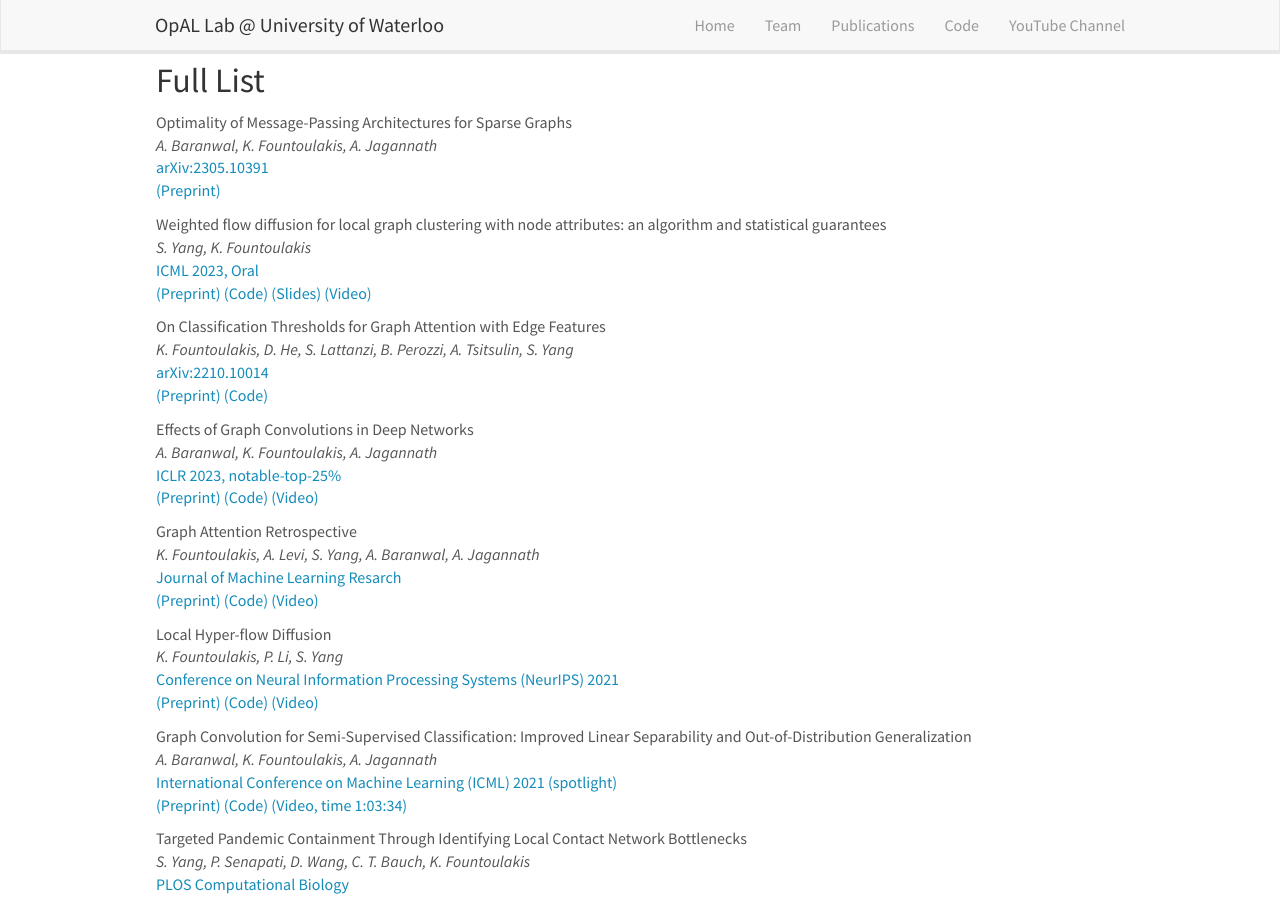
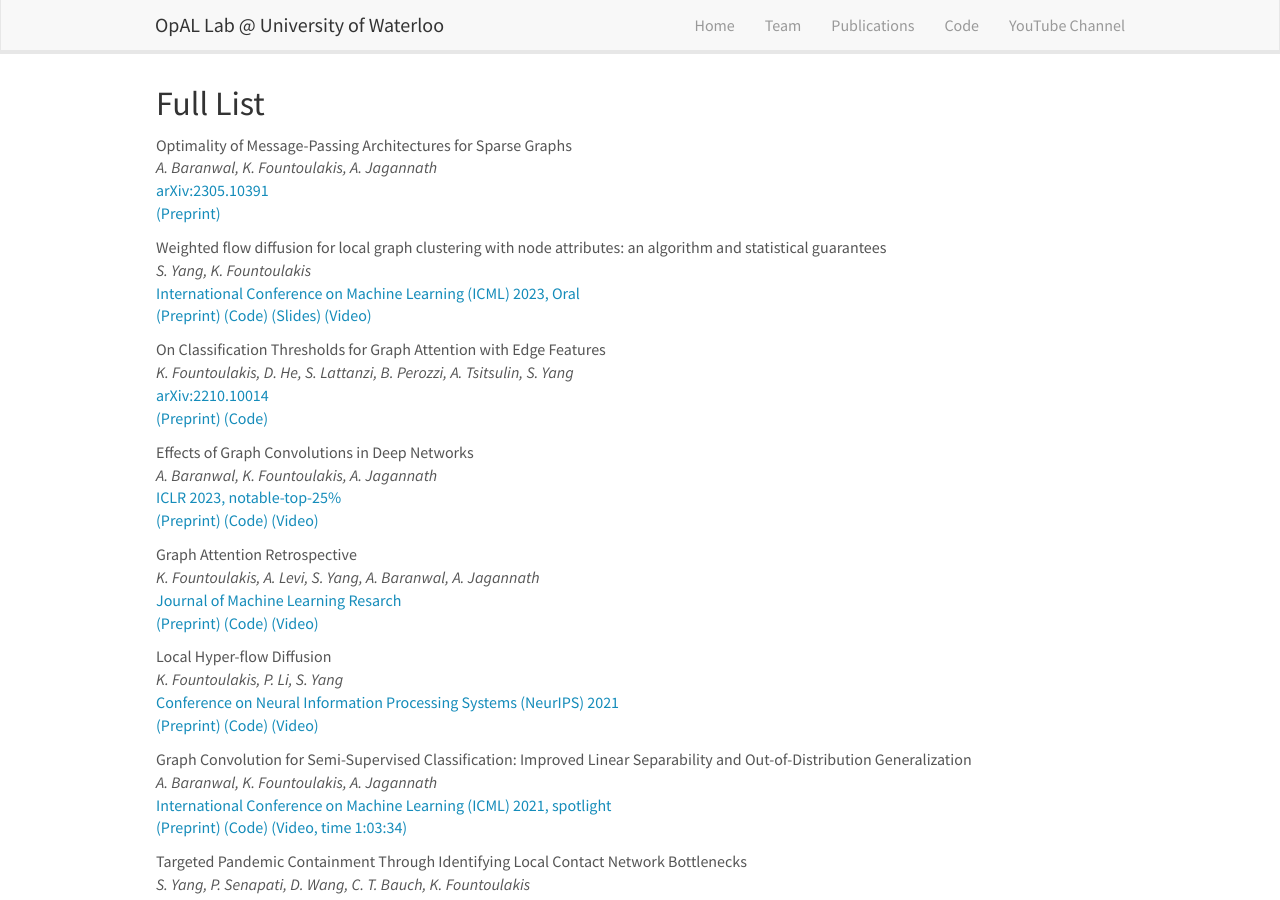
Before and after one commit to opallab/opallab.github.io, a Jekyll site: the page built from _pages/publications.md, in a window 1280 px wide and 900 px high, scrolled down 1952 px. Built offline with Jekyll 4.4.1, drawn with Linux system fonts in a browser that asks for light colours; nearby versions of some CDN libraries; some of the changed text lies outside the part shown.

```diff
--- a/_data/publist.yml
+++ b/_data/publist.yml
@@ -26,7 +26,7 @@
   authors: S. Yang, K. Fountoulakis
   link:
     url: https://proceedings.mlr.press/v202/yang23d/yang23d.pdf
-    display: ICML 2023, Oral
+    display: International Conference on Machine Learning (ICML) 2023, Oral
   highlight: 1
   news2:
   code:
@@ -136,7 +136,7 @@
   authors: A. Baranwal, K. Fountoulakis, A. Jagannath
   link:
     url: http://proceedings.mlr.press/v139/baranwal21a.html
-    display: International Conference on Machine Learning (ICML) 2021 (spotlight)
+    display: International Conference on Machine Learning (ICML) 2021, spotlight
   highlight: 0
   news2:
   code:
```
